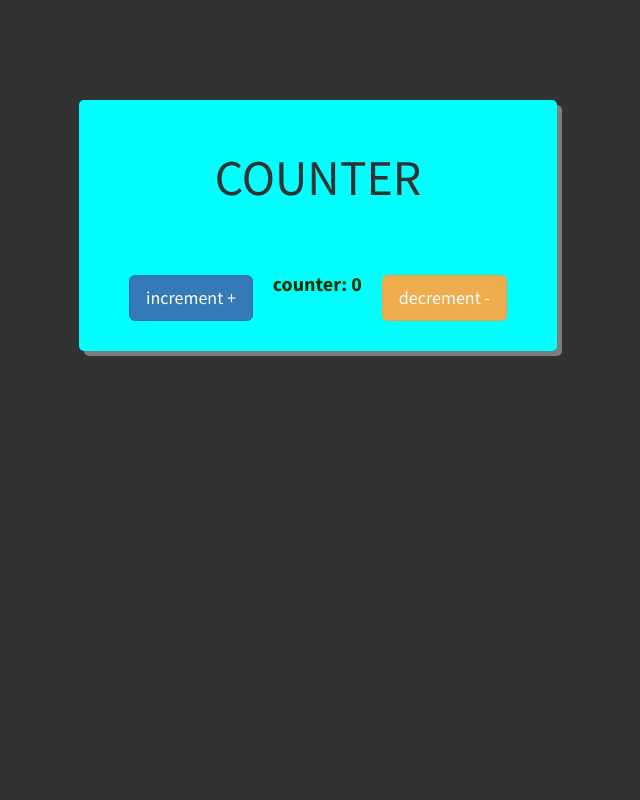
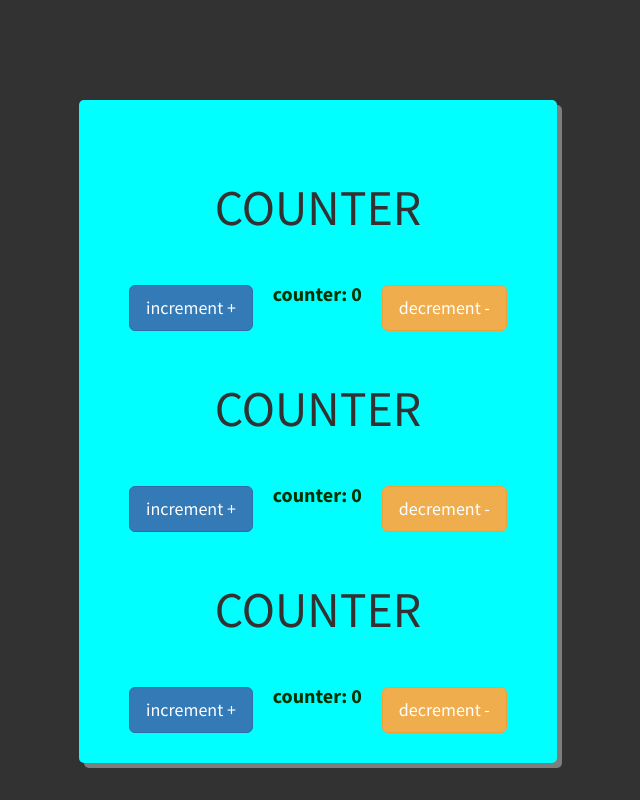
Before and after one commit to MagBal/exercise14_6, a plain HTML site: page index.html in a window 1280 px wide. Shown: the whole page, without its empty margins (322-962 px from the left). Drawn offline with nearby package versions, Linux system fonts and the light colour scheme.

Commit message:
Create files

```diff
--- a/script.js
+++ b/script.js
@@ -68,6 +68,8 @@ var Counter = React.createClass({
 var element =
     React.createElement('div', {},
         React.createElement(Counter, {}),
+        React.createElement(Counter, {}),
+        React.createElement(Counter, {})
     );
 
 ReactDOM.render(element, document.getElementById('app'));
--- a/style.css
+++ b/style.css
@@ -23,7 +23,8 @@ h1 {
 	text-align: center;
 	font-size: 5rem;
 	color: #323232;
-	margin-bottom: 50px;
+	margin-top: 50px;
+	margin-bottom: 30px;
 }
 button {
 	margin: 20px;
```
